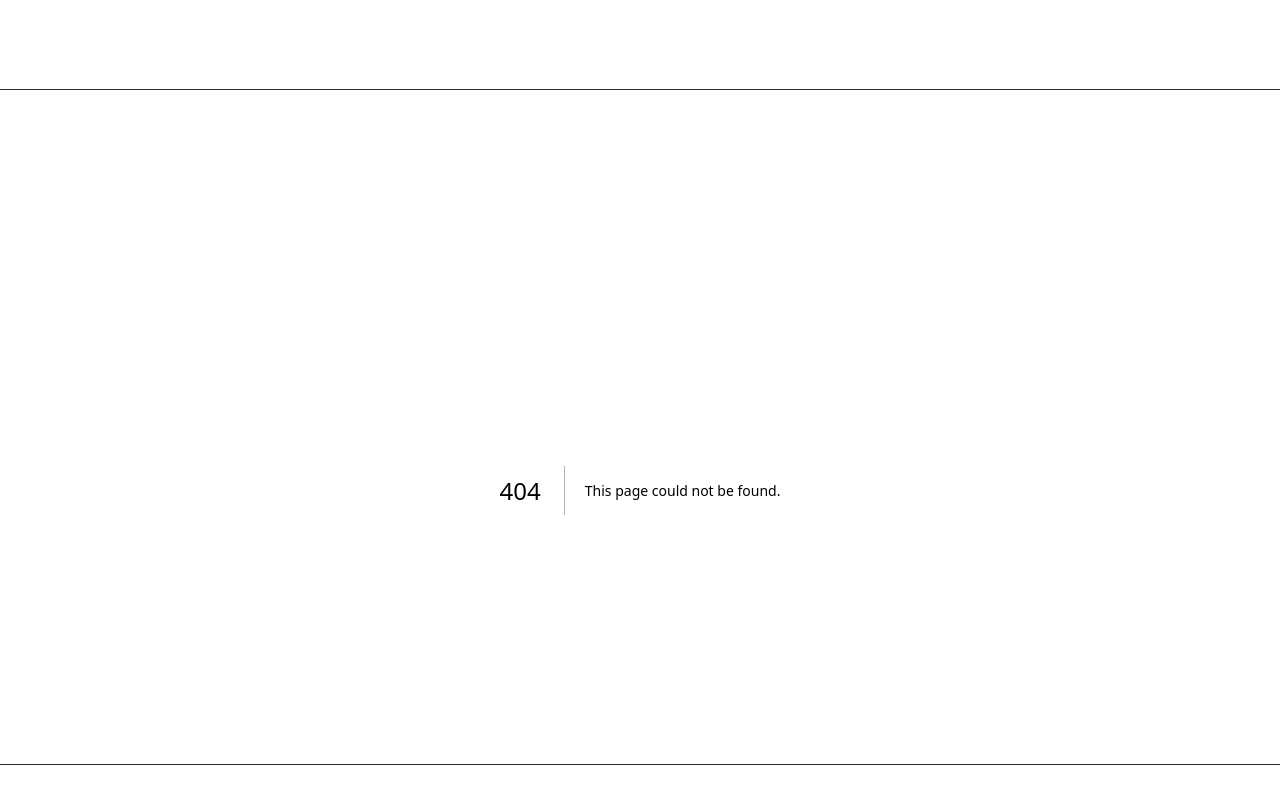
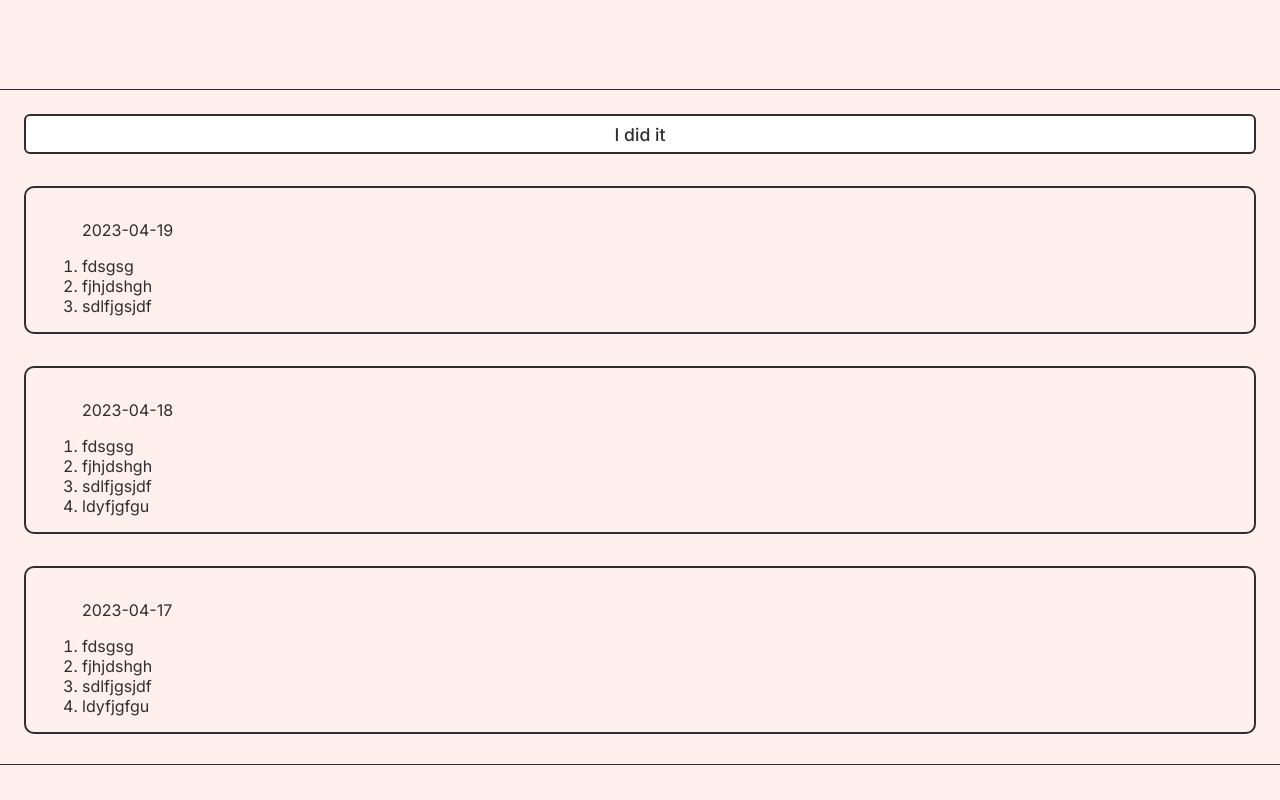
Before and after one commit to Olga-Mishareva/like-it-did-it, a Next.js app: page /list/didit in a window 1280 px wide. Before the commit this address had no page. Built offline with nearby package versions, Linux system fonts and the light colour scheme.

Commit message:
feat: add likedit & didit path

```diff
--- /dev/null
+++ b/components/ListPage/ListPage.tsx
@@ -0,0 +1,36 @@
+import { FC } from "react";
+import Link from "next/link";
+import { useRouter } from "next/router";
+
+import { db } from "@/db";
+import styles from "./ListPage.module.css";
+import { Card } from "../../helpers/intefaces";
+
+const ListPage: FC = () => {
+  const router = useRouter();
+
+  console.log(router.pathname);
+  return (
+    <div className={styles.wrapper}>
+      <Link className={styles.link} href="/create">
+        {router.pathname === "/list/likedit" ? "I liked it" : "I did it"}
+      </Link>
+      <ul className={styles.cardList}>
+        {db.map((item: Card, i) => (
+          <li className={styles.card} key={i}>
+            <ol className={styles.eventList}>
+              <p>{item.date}</p>
+              {item.dayEvents.map((dayEvent: String, i) => (
+                <li className="day-event" key={i}>
+                  {dayEvent}
+                </li>
+              ))}
+            </ol>
+          </li>
+        ))}
+      </ul>
+    </div>
+  );
+};
+
+export default ListPage;
--- /dev/null
+++ b/pages/list/didit.tsx
@@ -0,0 +1,9 @@
+import { FC } from "react";
+import type { NextPage } from "next";
+import ListPage from "../../components/ListPage/ListPage";
+
+const HomePage: NextPage = () => {
+  return <ListPage></ListPage>;
+};
+
+export default HomePage;
```
Also changed, not shown: pages/index.tsx (+11 -3 lines), pages/list/likedit.tsx (added, +9 -0 lines).
